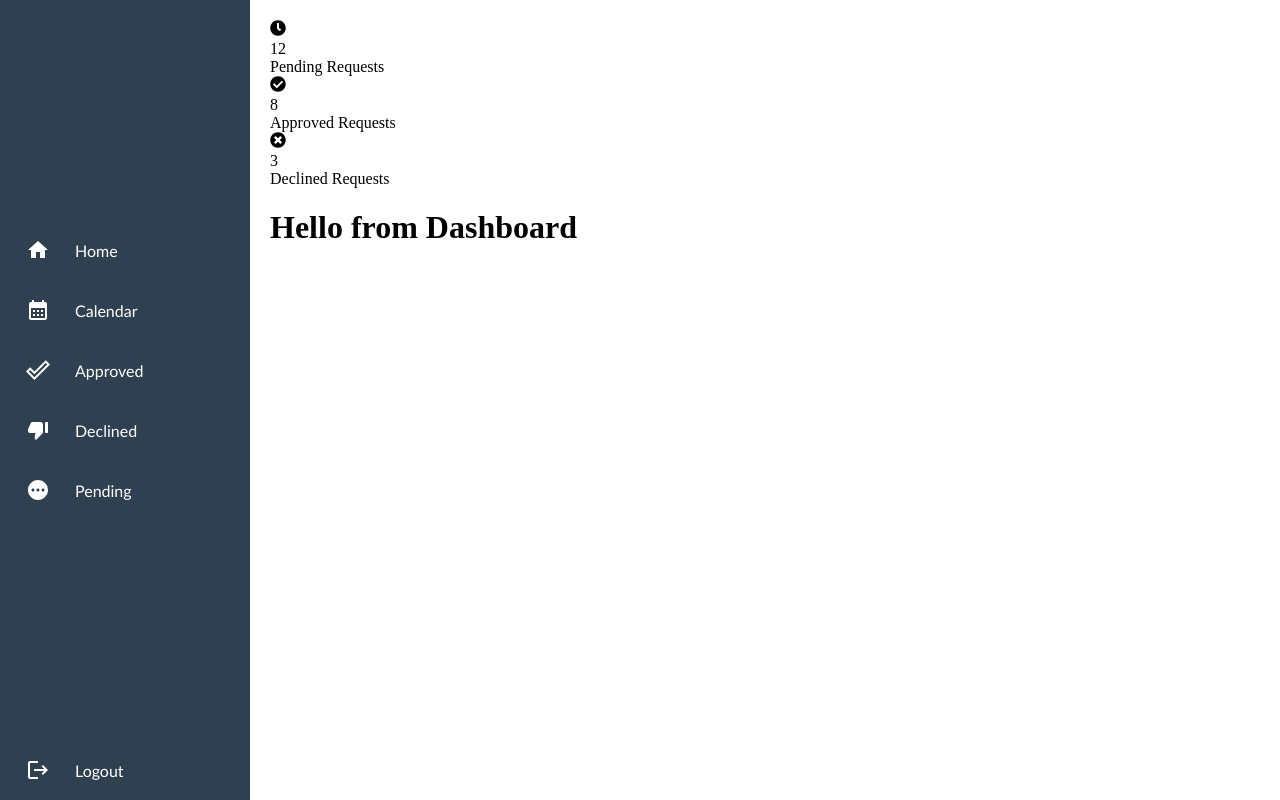
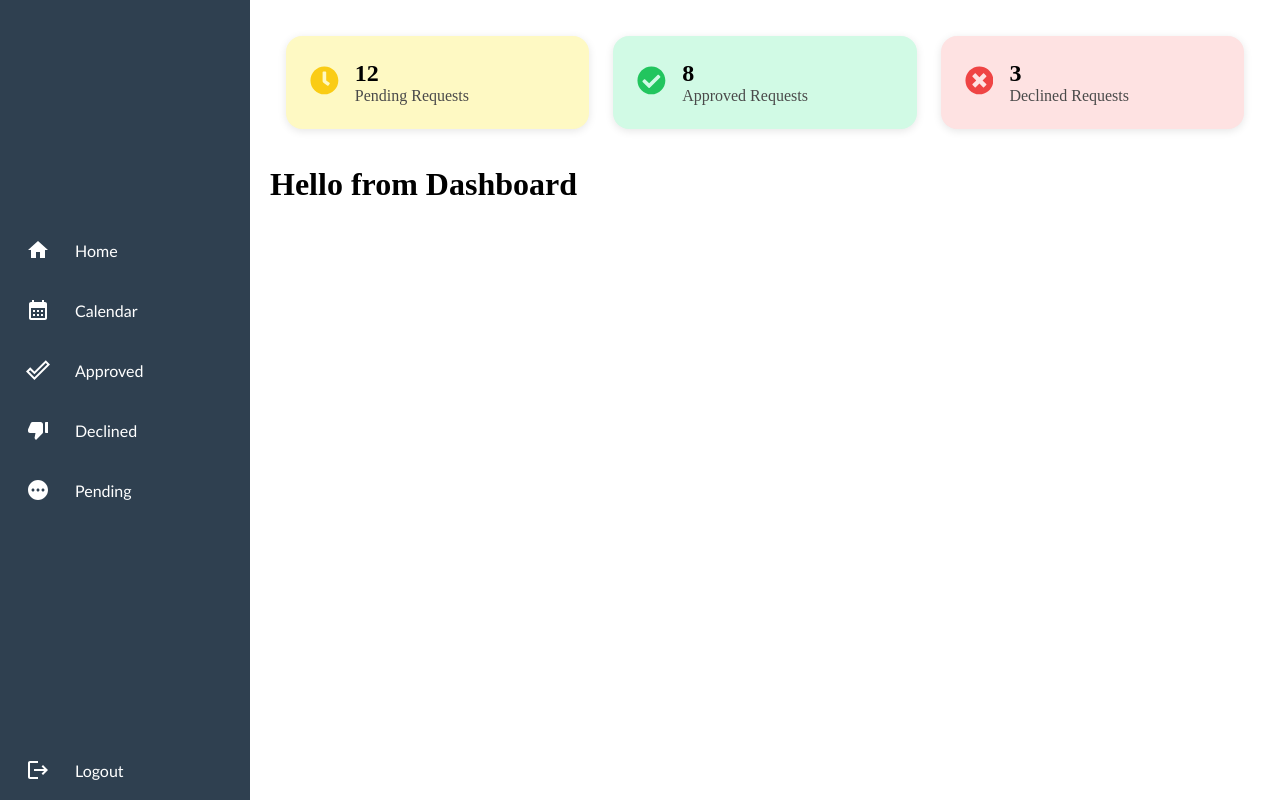
Before and after one commit to Mr-cmd-pip/App-Development, a React (Create React App) app in the folder fe/: page /admin/dashboard in a window 1280 px wide. Built offline with nearby package versions, Linux system fonts and the light colour scheme.

Commit message:
Updated StatCards with css

```diff
--- a/fe/src/components/StatCards.js
+++ b/fe/src/components/StatCards.js
@@ -1,36 +1,37 @@
 import React from 'react';
 import { FaCheckCircle, FaTimesCircle, FaClock } from 'react-icons/fa';
+import '../css/StatCards.css'; //
 
 const statData = [
   {
     label: 'Pending Requests',
-    value: 12, // Replace this with dynamic data
-    icon: <FaClock className="text-yellow-500 text-3xl" />,
-    bg: 'bg-yellow-100'
+    value: 12,
+    icon: <FaClock className="icon icon-pending" />,
+    bgClass: 'bg-pending'
   },
   {
     label: 'Approved Requests',
     value: 8,
-    icon: <FaCheckCircle className="text-green-500 text-3xl" />,
-    bg: 'bg-green-100'
+    icon: <FaCheckCircle className="icon icon-approved" />,
+    bgClass: 'bg-approved'
   },
   {
     label: 'Declined Requests',
     value: 3,
-    icon: <FaTimesCircle className="text-red-500 text-3xl" />,
-    bg: 'bg-red-100'
+    icon: <FaTimesCircle className="icon icon-declined" />,
+    bgClass: 'bg-declined'
   },
 ];
 
 const StatCards = () => {
   return (
-    <div className="grid grid-cols-1 md:grid-cols-3 gap-6 p-4">
+    <div className="stat-cards-container">
       {statData.map((stat, index) => (
-        <div key={index} className={`rounded-2xl shadow-md p-6 flex items-center space-x-4 ${stat.bg}`}>
+        <div key={index} className={`stat-card ${stat.bgClass}`}>
           <div>{stat.icon}</div>
-          <div>
-            <div className="text-xl font-semibold">{stat.value}</div>
-            <div className="text-gray-700">{stat.label}</div>
+          <div className="stat-text">
+            <div className="stat-value">{stat.value}</div>
+            <div className="stat-label">{stat.label}</div>
           </div>
         </div>
       ))}
--- /dev/null
+++ b/fe/src/css/StatCards.css
@@ -0,0 +1,63 @@
+.stat-cards-container {
+    display: grid;
+    grid-template-columns: 1fr;
+    gap: 1.5rem;
+    padding: 1rem;
+  }
+
+  @media (min-width: 768px) {
+    .stat-cards-container {
+      grid-template-columns: repeat(3, 1fr);
+    }
+  }
+
+  .stat-card {
+    display: flex;
+    align-items: center;
+    padding: 1.5rem;
+    border-radius: 1rem;
+    box-shadow: 0 2px 8px rgba(0, 0, 0, 0.1);
+    gap: 1rem;
+  }
+
+  .stat-text {
+    display: flex;
+    flex-direction: column;
+  }
+
+  .stat-value {
+    font-size: 1.5rem;
+    font-weight: bold;
+  }
+
+  .stat-label {
+    color: #4a4a4a;
+  }
+
+  .icon {
+    font-size: 1.8rem;
+  }
+
+  .icon-pending {
+    color: #facc15; /* Yellow-500 */
+  }
+
+  .icon-approved {
+    color: #22c55e; /* Green-500 */
+  }
+
+  .icon-declined {
+    color: #ef4444; /* Red-500 */
+  }
+
+  .bg-pending {
+    background-color: #fef9c3; /* Yellow-100 */
+  }
+
+  .bg-approved {
+    background-color: #d1fae5; /* Green-100 */
+  }
+
+  .bg-declined {
+    background-color: #fee2e2; /* Red-100 */
+  }
```
